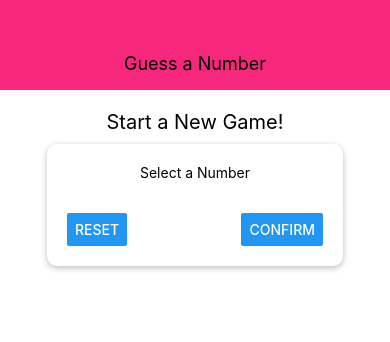
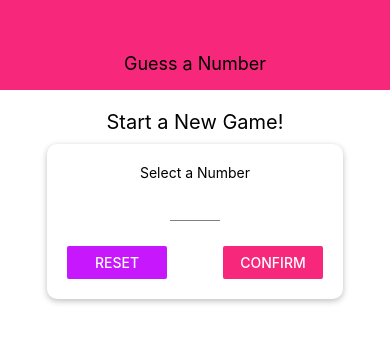
Before and after one commit to javier-gs00/udemy_react_native_course, a React Native app: screen / in a window 390 px wide. Shown: the top 342 px of the page. Built offline with nearby package versions, Linux system fonts and the light colour scheme.

Commit message:
create and style input component

```diff
--- a/components/Header.js
+++ b/components/Header.js
@@ -1,5 +1,7 @@
 import React from 'react';
 import { View, Text, StyleSheet } from 'react-native';
+
+import Colors from '../constants/colors';
 
 const Header = props => {
   return (
@@ -14,7 +16,7 @@
     width: '100%',
     height: 90,
     paddingTop: 36,
-    backgroundColor: '#f7287b',
+    backgroundColor: Colors.primary,
     alignItems: 'center',
     justifyContent: 'center'
   },
--- /dev/null
+++ b/components/Input.js
@@ -0,0 +1,17 @@
+import React from 'react';
+import { TextInput, StyleSheet } from 'react-native';
+
+const Input = props => {
+  return <TextInput {...props} style={{ ...styles.input, ...props.style }} />;
+};
+
+const styles = StyleSheet.create({
+  input: {
+    height: 30,
+    borderBottomColor: 'grey',
+    borderBottomWidth: 1,
+    marginVertical: 10
+  }
+});
+
+export default Input;
--- /dev/null
+++ b/constants/colors.js
@@ -0,0 +1,4 @@
+export default {
+  primary: '#f7287b',
+  accent: '#c717fc'
+};
--- a/screens/StartGameScreen.js
+++ b/screens/StartGameScreen.js
@@ -1,7 +1,9 @@
 import React from 'react';
-import { View, Text, StyleSheet, TextInput, Button } from 'react-native';
+import { View, Text, StyleSheet, Button } from 'react-native';
 
+import Colors from '../constants/colors';
 import Card from '../components/Card';
+import Input from '../components/Input';
 
 const StartGameScreen = props => {
   return (
@@ -9,10 +11,21 @@
       <Text style={styles.title}>Start a New Game!</Text>
       <Card style={styles.inputContainer}>
         <Text>Select a Number</Text>
-        <TextInput />
+        <Input
+          style={styles.input}
+          blurOnSubmit
+          autoCapitalize="none"
+          autoCorrect={false}
+          keyboardType="number-pad"
+          maxLength={2}
+        />
         <View style={styles.buttonContainer}>
-          <Button title="Reset" onPress={() => {}} />
-          <Button title="Confirm" onPress={() => {}} />
+          <View style={styles.button}>
+            <Button title="Reset" onPress={() => {}} color={Colors.accent} />
+          </View>
+          <View style={styles.button}>
+            <Button title="Confirm" onPress={() => {}} color={Colors.primary} />
+          </View>
         </View>
       </Card>
     </View>
@@ -39,6 +52,13 @@
     width: '100%',
     justifyContent: 'space-between',
     paddingTop: 15
+  },
+  button: {
+    width: 100
+  },
+  input: {
+    width: 50,
+    textAlign: 'center'
   }
 });
 
```
